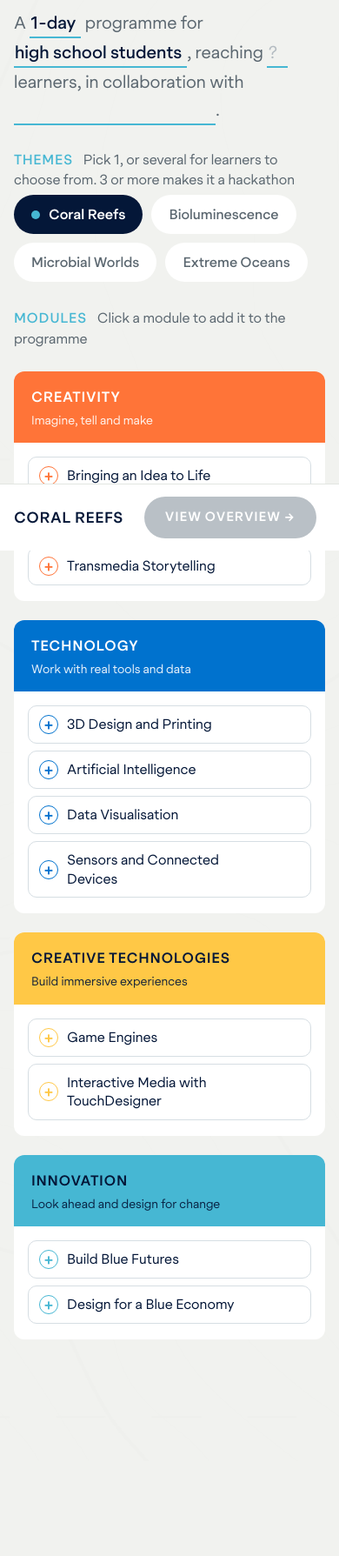
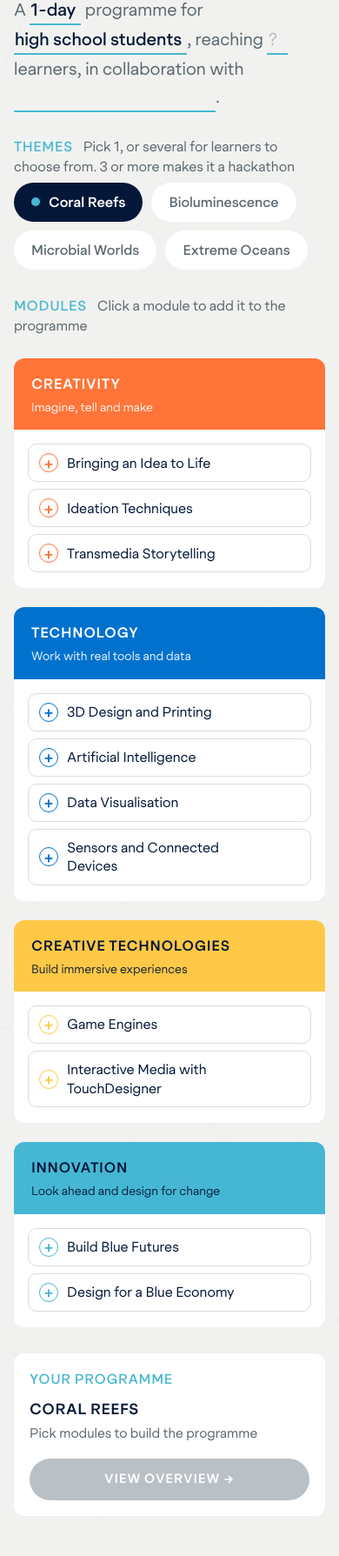
Before and after one commit to pavmakerspace/oxed-programme-builder, a plain HTML site: page index.html in a window 390 px wide. Shown: the part 211-2000 px from the top of the page at 87% size. Before the commit the page ends 1891 px from the top, so only its background shows below. Drawn offline with Linux system fonts and the light colour scheme.

Commit message:
Replace fixed bottom bar with inline summary; improve phone layout
Co-Authored-By: Claude Opus 5.5 <noreply@anthropic.com>

```diff
--- a/index.html
+++ b/index.html
@@ -49,7 +49,7 @@ button,input,select{font:inherit;color:inherit}
 .link:hover{color:var(--ink)}
 
 /* ---------- builder ---------- */
-.page{max-width:1320px;margin:0 auto;padding:30px 48px 140px}
+.page{max-width:1320px;margin:0 auto;padding:30px 48px 64px}
 .top{display:flex;align-items:center;justify-content:space-between}
 .top img{height:34px;display:block}
 .intro-b{margin:34px 0 26px}
@@ -107,10 +107,12 @@ button,input,select{font:inherit;color:inherit}
 .card.flag{border-color:var(--orange)}
 .card.flag .why{color:var(--orange)}
 
-.bar{position:fixed;left:0;right:0;bottom:0;background:#fff;z-index:10;box-shadow:0 -1px 0 #E2E5E1}
-.bar-in{max-width:1320px;margin:0 auto;padding:14px 48px;display:flex;align-items:center;gap:24px}
-.bar .tname{font-weight:600;text-transform:uppercase;letter-spacing:.03em;white-space:nowrap}
-.bar .seq{flex:1;min-width:0;font-size:15.5px;color:var(--grey);white-space:nowrap;overflow:hidden;text-overflow:ellipsis}
+.bar{margin-top:30px;background:#fff;border-radius:12px;padding:20px 24px}
+.bar-top{display:flex;align-items:center;justify-content:space-between;gap:12px;margin-bottom:10px}
+.bar-in{display:flex;align-items:center;justify-content:space-between;gap:16px 28px;flex-wrap:wrap}
+.bar-in > div{flex:1;min-width:240px}
+.bar .tname{font-weight:600;text-transform:uppercase;letter-spacing:.03em}
+.bar .seq{margin-top:4px;font-size:15.5px;line-height:1.6;color:var(--grey)}
 .bar .seq b{font-weight:600;color:var(--ink)}
 .bar .seq .ar{color:var(--cyan);margin:0 8px;font-weight:600}
 .fit{flex:none;font-weight:600;font-size:14px;letter-spacing:.04em;text-transform:uppercase;color:var(--cyan);cursor:help}
@@ -195,9 +197,23 @@ body.show{overflow:hidden}
   .tcard::after{display:none}
 }
 @media screen and (max-width:640px){
-  .page,.bar-in,.sheet-bar,.slide,.foot{padding-left:16px;padding-right:16px}
+  .page,.sheet-bar,.slide,.foot{padding-left:16px;padding-right:16px}
+  .page{padding-top:20px}
+  .top img{height:28px}
+  .headline{font-size:32px}
+  .setup{font-size:20px}
+  .bar{padding:18px}
+  .bar-in .btn{width:100%}
+  .olp-list ol{grid-template-columns:1fr}
+  .olp-band,.fcard{padding:20px}
+  .fcard.prog{padding:28px 22px}
+  .fcard.prog p{font-size:19px}
+  .ph-h{height:56px}
+  .sheet-bar{padding-top:14px}
+  .sheet-bar .btn{padding:10px 16px}
+  .lead-h{font-size:24px}
+  .stages .tcard{text-align:left}
   .grid,.stages,.steps,.phases,.forces,.qa{grid-template-columns:1fr!important}
-  .bar .seq{display:none}
   .foot{flex-direction:column;align-items:flex-start;gap:12px}.foot p{text-align:left}
 }
 @media print{
@@ -251,17 +267,17 @@ body.show{overflow:hidden}
   </div>
 
   <div class="timeline grid" id="grid" style="margin-top:12px"></div>
+  <section class="bar" aria-label="Your programme">
+    <div class="bar-top"><span class="kicker">Your programme</span><span class="fit" id="fit" role="status" hidden></span></div>
+    <div class="bar-in">
+      <div><div class="tname" id="trayTheme"></div><div class="seq" id="picked"></div></div>
+      <button class="btn btn-ink" id="viewBtn" type="button" disabled>View overview →</button>
+    </div>
+  </section>
+
 </main>
 </div>
 
-<div class="bar" role="region" aria-label="Your programme">
-  <div class="bar-in">
-    <span class="tname" id="trayTheme"></span>
-    <div class="seq" id="picked"></div>
-    <span class="fit" id="fit" role="status" hidden></span>
-    <button class="btn btn-ink" id="viewBtn" type="button" disabled>View overview →</button>
-  </div>
-</div>
 
 <section class="sheet topo" id="sheet" aria-label="Programme overview">
   <div class="sheet-bar">
```
